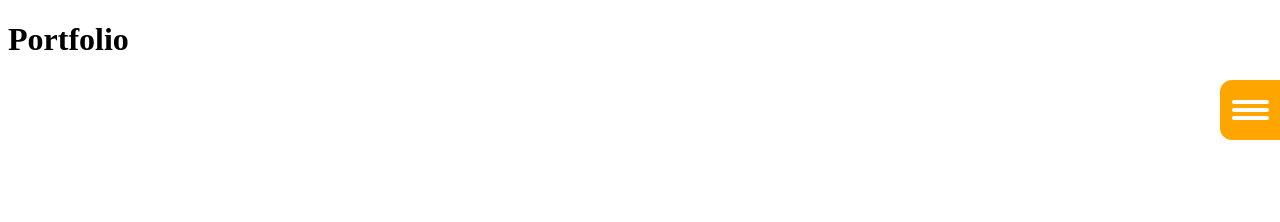
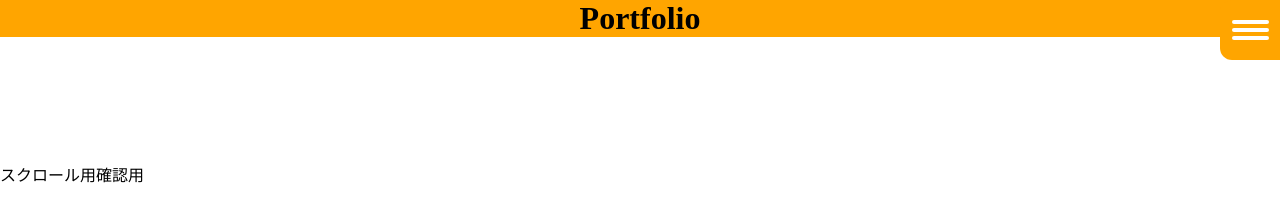
Before and after one commit to UmePrime/portfolio, a plain HTML site: page index.html in a window 1280 px wide. Shown: the top 222 px of the page. Drawn offline with Linux system fonts and the light colour scheme.

Commit message:
20230725変更

```diff
--- a/index.html
+++ b/index.html
@@ -27,5 +27,6 @@
             </nav>
         </div>
     </header>
+    <div class="scroll-box"><br><br><br><br><br><br><br><br><br>スクロール用確認用</div>
 </body>
 </html>
--- a/portfolio.css
+++ b/portfolio.css
@@ -1,3 +1,7 @@
+* {
+    margin : 0;
+}
+
 /*-----------------------------------*/
 .nav {
     position : fixed;
@@ -100,3 +104,17 @@
 }
 
 /*--------------------------------------*/
+
+.scroll-box {
+    height : 5000px;
+}
+
+/*---------------------------------------*/
+
+.title {
+    position : fixed;
+    width : 100%;
+
+    text-align : center;
+    background-color : orange;
+}
```
Also changed, not shown: 1 other file.
